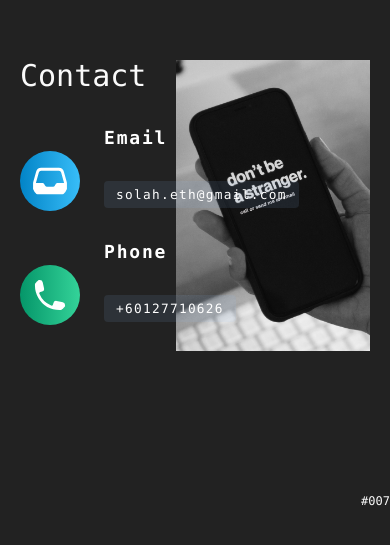
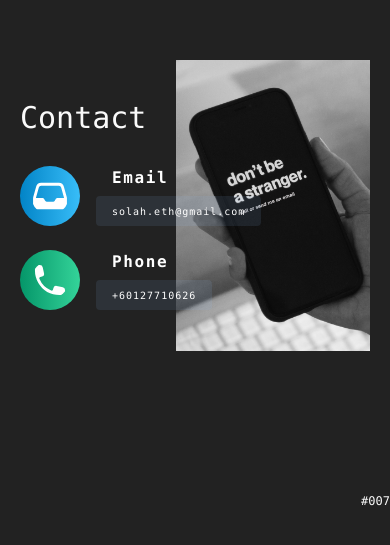
Before and after one commit to solahidris/portfoliosolah, a Next.js app: page / in a window 390 px wide. Shown: the part 5281-5826 px from the top of the page. Built offline with nearby package versions, Linux system fonts and the light colour scheme.

Commit message:
Contacts layout fix

```diff
--- a/components/ParallexPage.tsx
+++ b/components/ParallexPage.tsx
@@ -40,7 +40,7 @@ function ImageParallex({ id }: { id: number }) {
 
   return (
     <section className="w-full w-[60%] lg:w-[50%]">
-      <div ref={ref} className="w-full bg-transparent">
+      <div ref={ref} className="w-full bg-transparent lg:ml-[-180px]">
         <Image src={`/${id}.jpg`} alt="ImageParallex" width={300} height={300} className="min-w-[185px] min-h-[400px] object-contain"/>
       </div>
       <motion.h2 style={{ y }} className="absolute right-0 lg:right-20 font-mono text-xs">{`#00${id}`}</motion.h2>
@@ -178,17 +178,16 @@ const ParallexPage = () => {
       title: "Title 7",
       subtitle: "Subtitle 7",
       content: (
-        // <div ref={contactRef} className="w-[40%] lg:w-[50%] pl-5 flex flex-col justify-start items-start lg:items-end">
         <div ref={contactRef} className="w-[40%] lg:w-[50%] pl-5 flex flex-col justify-center items-start lg:items-end">
-          <p className="font-mono text-3xl">Contact</p>
-          <div className="flex flex-col">
+          <p className="font-mono text-3xl justify-start lg:mr-[140px]">Contact</p>
+          <div className="flex flex-col gap-6">
             <motion.div whileHover={{ scale: 1.1 }} whileTap={{ scale: 0.95 }} className="flex justify-start z-20">
                 <button value="emailSection" onClick={() => contactSectionHandler("emailSection")}>
                   <div className="flex">
                     <InboxIcon className="text-white bg-gradient-to-r from-sky-600 to-sky-400 rounded-full self-center p-[0.7rem] w-[60px] h-[60px] lg:p-[0.8rem] lg:w-[60px] lg:h-[60px]"/>
-                    <div className="flex flex-col ml-2 items-start">
-                      <p className="text-white font-mono font-bold mx-1 px-3 lg:text-[1.6rem] tracking-widest">Email</p>
-                      <p className="bg-blue-300/10 rounded text-white font-mono text-[0.8rem] lg:text-[0.7rem] mx-4 px-3 py-1 tracking-widest">solah.eth@gmail.com</p>
+                    <div className="flex flex-col ml-4 items-start h-[60px]">
+                      <span className="text-white font-mono font-bold px-4 lg:text-[20px] h-[30px] tracking-widest">Email</span>
+                      <span className="flex items-center bg-blue-300/10 rounded text-white font-mono text-[10px] h-[30px] lg:text-[0.7rem] px-4 tracking-widest">solah.eth@gmail.com</span>
                     </div>
                   </div>
                 </button>
@@ -198,9 +197,9 @@ const ParallexPage = () => {
                 <button value="phoneSection" onClick={() => contactSectionHandler("phoneSection")}>
                   <div className="flex">
                     <PhoneIcon className="text-white bg-gradient-to-r from-emerald-600 to-emerald-400 rounded-full self-center p-[0.7rem] w-[60px] h-[60px] lg:p-[0.8rem] lg:w-[60px] lg:h-[60px]"/>
-                    <div className="flex flex-col ml-2 items-start">
-                      <p className="text-white font-mono font-bold self-startt mx-1 px-3 lg:text-[1.6rem] tracking-widest">Phone</p>
-                      <p className="bg-blue-300/10 rounded text-white font-mono text-[0.8rem] lg:text-[0.7rem] self-centerr mx-4 px-3 py-1 tracking-widest">+60127710626</p>
+                    <div className="flex flex-col ml-4 items-start h-[60px]">
+                      <span className="text-white font-mono font-bold px-4 lg:text-[20px] h-[30px] tracking-widest">Phone</span>
+                      <span className="flex items-center bg-blue-300/10 rounded text-white font-mono text-[10px] h-[30px] lg:text-[0.7rem] px-4 tracking-widest">+60127710626</span>
                     </div>
                   </div>
                 </button>
```
Also changed, not shown: public/7.jpg.
